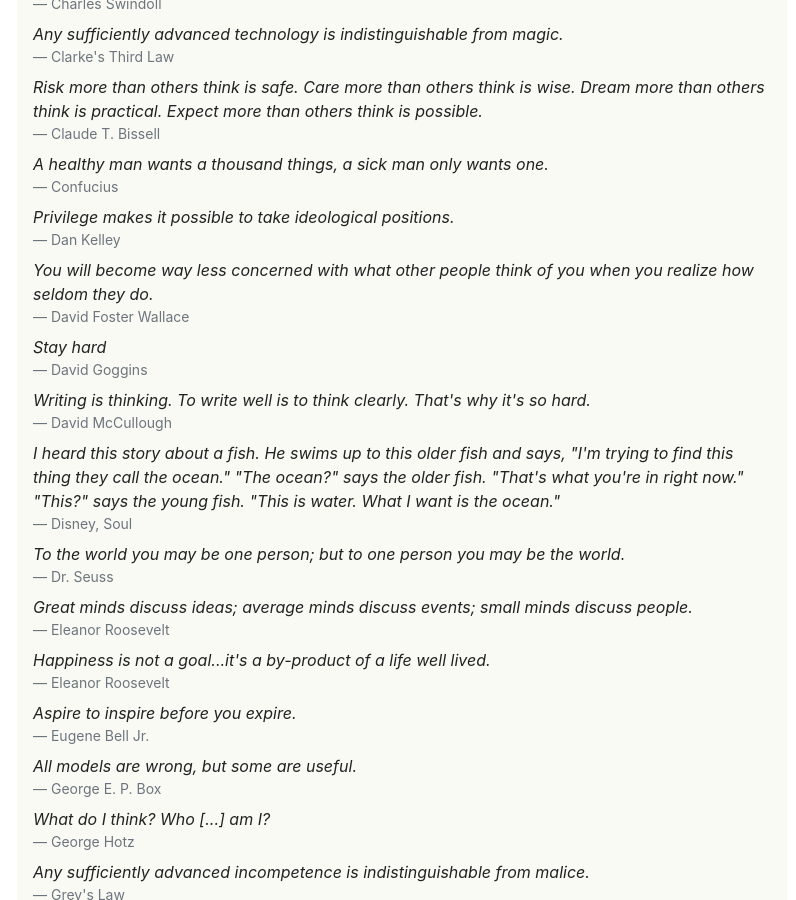
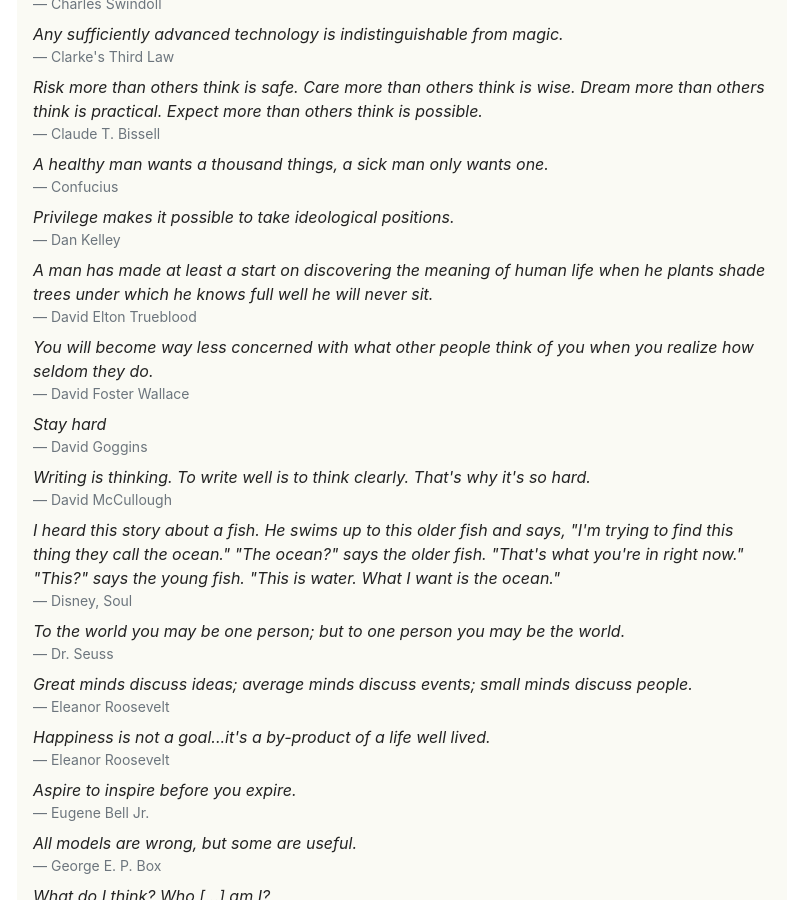
Before and after one commit to mackorone/mackorone.github.io, a Jekyll site: the page built from quotes.html, in a window 1280 px wide and 900 px high, scrolled down 1619 px. Shown: the whole window, without its empty margins (238-1034 px from the left). Built offline with Jekyll 4.4.1, drawn with Linux system fonts in a browser that asks for light colours; nearby versions of some CDN libraries.

Commit message:
Update quotes.yml

```diff
--- a/_data/quotes.yml
+++ b/_data/quotes.yml
@@ -189,3 +189,5 @@
   source: Alan Kay, The Power Of The Context
 - quote: Whether you think you can, or you think you can't—you're right.
   source: Henry Ford
+- quote: A man has made at least a start on discovering the meaning of human life when he plants shade trees under which he knows full well he will never sit.
+  source: David Elton Trueblood
```
